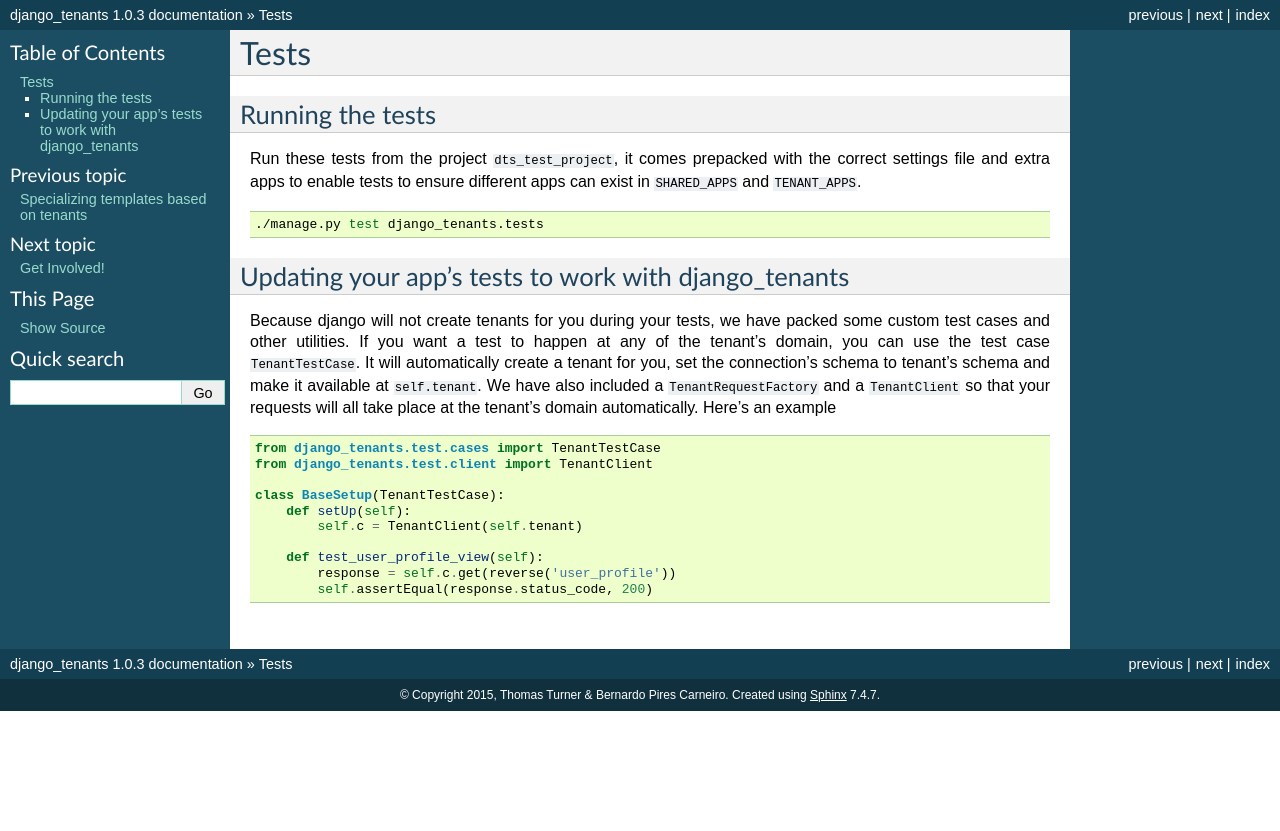
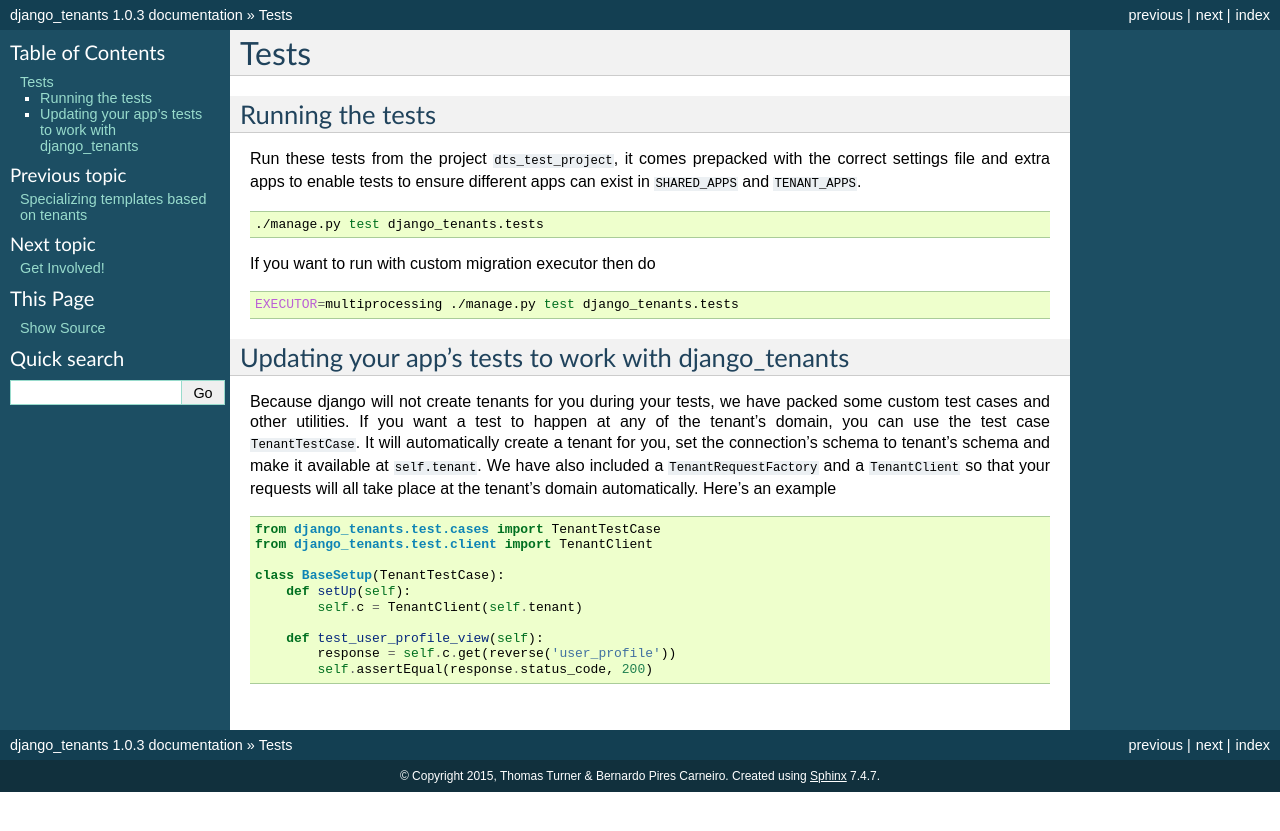
Before and after one commit to django-tenants/django-tenants, a Sphinx documentation site: the page built from docs/test.rst, in a window 1280 px wide. Shown: the top 831 px of the page. Built offline with Sphinx 7.4.7, drawn with Linux system fonts in a browser that asks for light colours; the version number is read from the project's files by our own code.

Commit message:
Executors: allow testing with various migration executors

```diff
--- a/README.rst
+++ b/README.rst
@@ -172,7 +172,7 @@
 Now run ``migrate_schemas``, this will sync your apps to the ``public``
 schema.
 
-::
+.. code-block:: bash
 
     python manage.py migrate_schemas --shared
 
@@ -214,7 +214,7 @@
 
 You can run tenant migrations in parallel like this:
 
-::
+.. code-block:: bash
 
     python manage.py migrate_schemas --executor=multiprocessing
 
--- a/docs/test.rst
+++ b/docs/test.rst
@@ -8,6 +8,12 @@
 .. code-block:: bash
 
     ./manage.py test django_tenants.tests
+
+If you want to run with custom migration executor then do
+
+.. code-block:: bash
+
+    EXECUTOR=multiprocessing ./manage.py test django_tenants.tests
 
 Updating your app's tests to work with django_tenants
 -----------------------------------------------------
```
Also changed, not shown: 3 other files.
